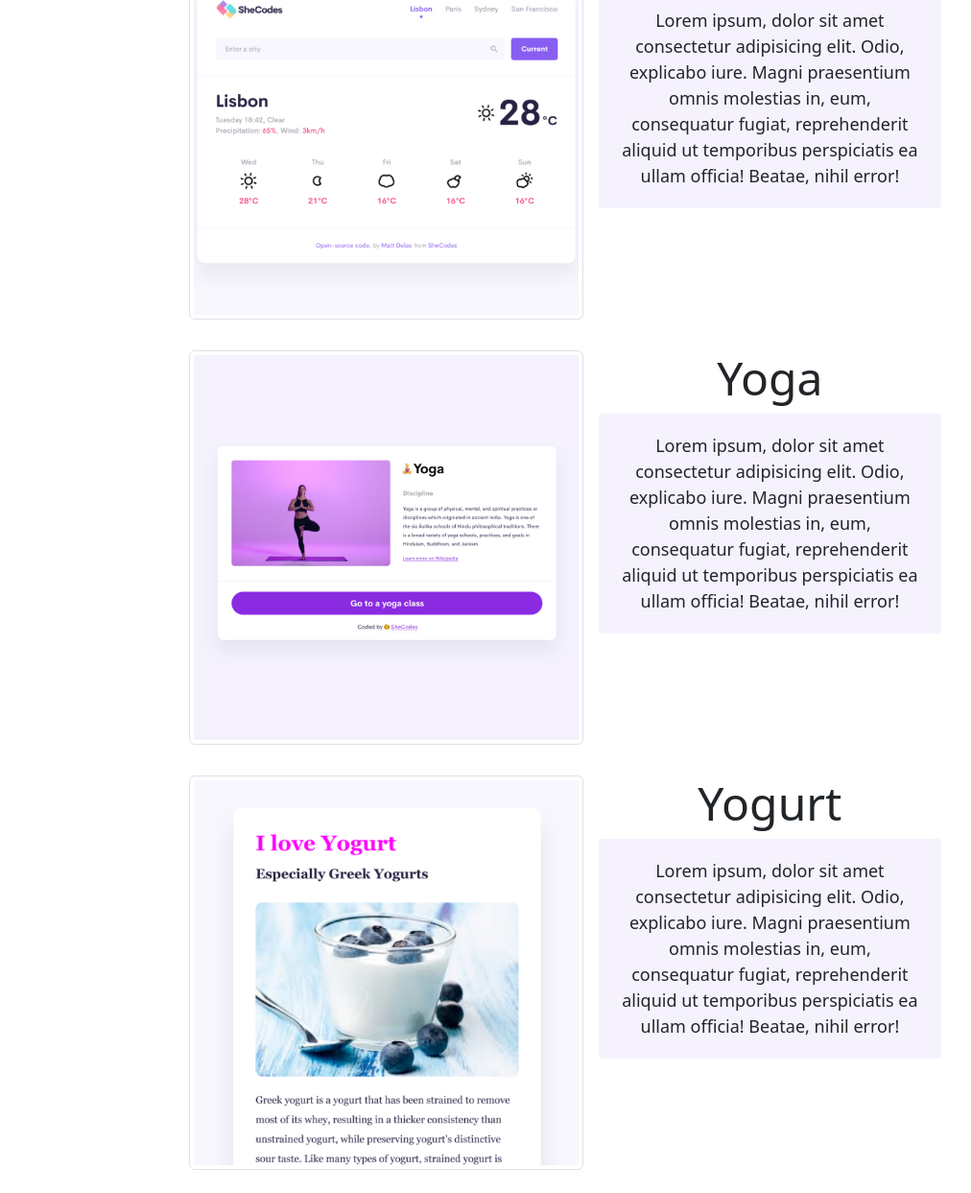
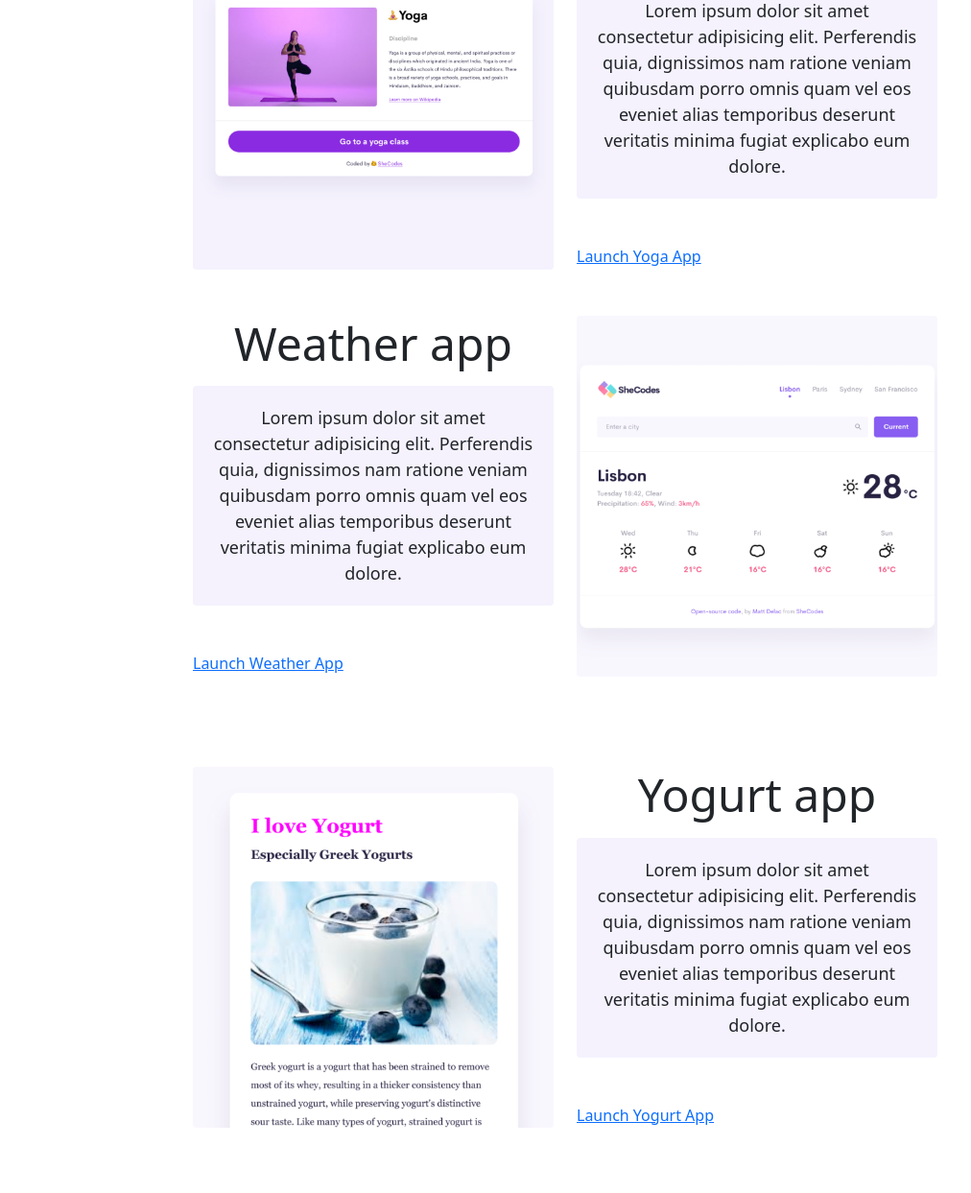
Before and after one commit to LailaRahman/responsiveshecodes, a plain HTML site: page index.html in a window 1280 px wide. Shown: the part 505-1748 px from the top of the page at 96% size, without its empty margins (51-1063 px from the left). After the commit the page ends 1680 px from the top, so only its background shows below. Drawn offline with nearby package versions, Linux system fonts and the light colour scheme.

Commit message:
Update index.html

```diff
--- a/index.html
+++ b/index.html
@@ -3,111 +3,111 @@
   <head>
     <meta charset="UTF-8" />
     <meta http-equiv="X-UA-Compatible" content="IE=edge" />
-    <meta name="description" content="Projects, Weatherapp, Yogurt, Yoga" />
     <meta name="viewport" content="width=device-width, initial-scale=1.0" />
+    <title>Laila Rahman</title>
     <link
-      href="https://cdn.jsdelivr.net/npm/bootstrap@5.3.2/dist/css/bootstrap.min.css"
+      href="https://cdn.jsdelivr.net/npm/bootstrap@5.0.0-beta2/dist/css/bootstrap.min.css"
       rel="stylesheet"
-      integrity="sha384-T3c6CoIi6uLrA9TneNEoa7RxnatzjcDSCmG1MXxSR1GAsXEV/Dwwykc2MPK8M2HN"
+      integrity="sha384-BmbxuPwQa2lc/FVzBcNJ7UAyJxM6wuqIj61tLrc4wSX0szH/Ev+nYRRuWlolflfl"
       crossorigin="anonymous"
     />
     <script
-      src="https://cdn.jsdelivr.net/npm/bootstrap@5.3.2/dist/js/bootstrap.bundle.min.js"
-      integrity="sha384-C6RzsynM9kWDrMNeT87bh95OGNyZPhcTNXj1NW7RuBCsyN/o0jlpcV8Qyq46cDfL"
+      src="https://cdn.jsdelivr.net/npm/bootstrap@5.0.0-beta2/dist/js/bootstrap.bundle.min.js"
+      integrity="sha384-b5kHyXgcpbZJO/tY9Ul7kGkf1S0CWuKcCD38l8YkeH8z8QjE0GmW1gYU5S9FOnJ0"
       crossorigin="anonymous"
     ></script>
-    <title>week 3 responsive</title>
     <link rel="stylesheet" href="style.css" />
   </head>
   <body>
-    <!-- nav -->
-    <nav class="navbar navbar-expand-lg bg-body-tertiary">
-      <div class="container-fluid">
-        <a class="navbar-brand" href="#">Navbar</a>
+    <nav class="navbar navbar-expand-lg navbar-light bg-light fixed-top">
+      <div class="container">
+        <a class="navbar-brand" href="index.html">Laila Rahman</a>
         <button
           class="navbar-toggler"
           type="button"
           data-bs-toggle="collapse"
-          data-bs-target="#navbarNavAltMarkup"
-          aria-controls="navbarNavAltMarkup"
+          data-bs-target="#navbarNav"
+          aria-controls="navbarNav"
           aria-expanded="false"
           aria-label="Toggle navigation"
         >
           <span class="navbar-toggler-icon"></span>
         </button>
-        <div class="collapse navbar-collapse" id="navbarNavAltMarkup">
-          <div class="navbar-nav">
-            <a class="nav-link active" aria-current="page" href="about.html"
+        <div class="collapse navbar-collapse" id="navbarNav">
+          <ul class="navbar-nav">
+            <li class="nav-item">
+              <a class="nav-link active" aria-current="page" href="index.html"
                 >Home</a
               >
-            <a class="nav-link" href="about.html">About Me</a>
-            <a class="nav-link" href="about.html#contact">Contact</a>
+            </li>
+            <li class="nav-item">
+              <a class="nav-link" href="about.html">About me</a>
+            </li>
+            <li class="nav-item">
+              <a class="nav-link" href="about.html#contact">Contact me</a>
+            </li>
+          </ul>
+        </div>
+      </div>
+    </nav>
+    <h2 class="text-center">👋 Hi I am</h2>
+    <h1 class="text-center">Laila Rahman</h1>
+    <h3 class="text-center">🇫🇷 Front-end developer, based in Asia</h3>
+    <div class="navigation-links mb-5">
+      <a href="about.html#contact" class="primary-link">Contact me</a>
+      <a href="about.html" class="secondary-link">About me</a>
+    </div>
+    <div class="container">
+      <div class="row">
+        <div class="col-md-6">
+          <img src="images/yoga.png" class="img-fluid rounded" />
+        </div>
+        <div class="col-md-6">
+          <h2 class="mb-3">Yoga app</h2>
+          <p>
+            Lorem ipsum dolor sit amet consectetur adipisicing elit. Perferendis
+            quia, dignissimos nam ratione veniam quibusdam porro omnis quam vel
+            eos eveniet alias temporibus deserunt veritatis minima fugiat
+            explicabo eum dolore.
+          </p>
+          <div class="mt-5">
+            <a href="#" class="primary-link">Launch Yoga App</a>
           </div>
         </div>
       </div>
-    </nav>
-    <h2>👋 Hi I am</h2>
-    <h1>Laila Rahman</h1>
-    <h3>Front-end developer, based in Afghanistan</h3>
-    <div class="navigation-links">
-      <a href="about.html#contact" class="contact-link">Contact me</a>
-      <a href="about.html" class="about-link">About me</a>
-    </div>
-    <!-- Flex -->
-    <div class="d-flex flex-row mb-3 justify-content-star">
-      <div class="p-2">
-        <img
-          src="images/weather.png"
-          class="img-thumbnail"
-          alt="weather app image"
-        />
-      </div>
-      <div class="p-2">
-        <h2>Weather App</h2>
+      <div class="row mt-5">
+        <div class="col-md-6">
+          <h2 class="mb-3">Weather app</h2>
           <p>
-          Lorem ipsum, dolor sit amet consectetur adipisicing elit. Odio,
-          explicabo iure. Magni praesentium omnis molestias in, eum, consequatur
-          fugiat, reprehenderit aliquid ut temporibus perspiciatis ea ullam
-          officia! Beatae, nihil error!
+            Lorem ipsum dolor sit amet consectetur adipisicing elit. Perferendis
+            quia, dignissimos nam ratione veniam quibusdam porro omnis quam vel
+            eos eveniet alias temporibus deserunt veritatis minima fugiat
+            explicabo eum dolore.
           </p>
+          <div class="mb-5 mt-5">
+            <a href="#" class="primary-link">Launch Weather App</a>
           </div>
         </div>
-    <!-- flex two -->
-    <div class="d-flex flex-row mb-3 justify-content-center">
-      <div class="p-2">
-        <img
-          src="images/yoga.png"
-          class="img-thumbnail"
-          alt="weather app image"
-        />
-      </div>
-      <div class="p-2">
-        <h2>Yoga</h2>
-        <p>
-          Lorem ipsum, dolor sit amet consectetur adipisicing elit. Odio,
-          explicabo iure. Magni praesentium omnis molestias in, eum, consequatur
-          fugiat, reprehenderit aliquid ut temporibus perspiciatis ea ullam
-          officia! Beatae, nihil error!
-        </p>
+        <div class="col-md-6">
+          <img src="images/weather.png" class="img-fluid rounded" />
         </div>
       </div>
-    <!-- flex three -->
-    <div class="d-flex flex-row mb-3 justify-content-end">
-      <div class="p-2">
-        <img
-          src="images/yogurt.png"
-          class="img-thumbnail"
-          alt="weather app image"
-        />
+      <div class="row mt-5">
+        <div class="col-md-6">
+          <img src="images/yogurt.png" class="img-fluid rounded" />
         </div>
-      <div class="p-2">
-        <h2>Yogurt</h2>
+        <div class="col-md-6">
+          <h2 class="mb-3">Yogurt app</h2>
           <p>
-          Lorem ipsum, dolor sit amet consectetur adipisicing elit. Odio,
-          explicabo iure. Magni praesentium omnis molestias in, eum, consequatur
-          fugiat, reprehenderit aliquid ut temporibus perspiciatis ea ullam
-          officia! Beatae, nihil error!
+            Lorem ipsum dolor sit amet consectetur adipisicing elit. Perferendis
+            quia, dignissimos nam ratione veniam quibusdam porro omnis quam vel
+            eos eveniet alias temporibus deserunt veritatis minima fugiat
+            explicabo eum dolore.
           </p>
+          <div class="mt-5">
+            <a href="#" class="primary-link">Launch Yogurt App</a>
+          </div>
+        </div>
       </div>
     </div>
   </body>
```
Lines whose indentation alone changed are shown as unchanged.
